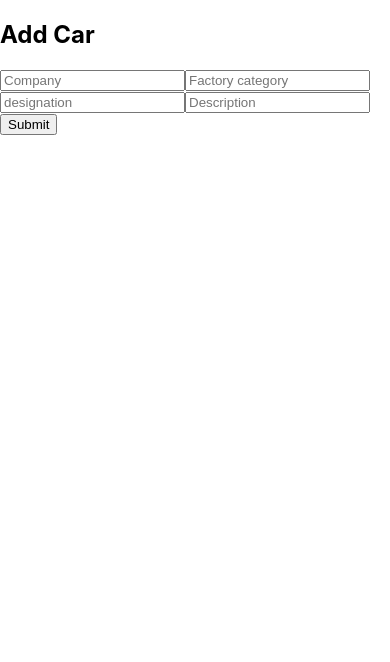
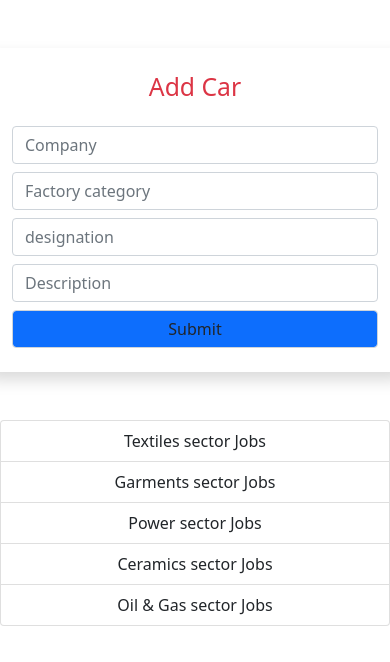
Before and after one commit to Razibul-Alam/share-your-trip-client, a React (Create React App) app: page / in a window 390 px wide. Shown: the top 662 px of the page. Built offline with nearby package versions, Linux system fonts and the light colour scheme; no server answers.

Commit message:
all blogs loading setup

```diff
--- a/package.json
+++ b/package.json
@@ -7,8 +7,10 @@
     "@testing-library/react": "^12.1.2",
     "@testing-library/user-event": "^13.5.0",
     "axios": "^0.25.0",
+    "bootstrap": "^5.1.3",
     "firebase": "^9.6.4",
     "react": "^17.0.2",
+    "react-bootstrap": "^2.1.1",
     "react-dom": "^17.0.2",
     "react-hook-form": "^7.25.0",
     "react-scripts": "5.0.0",
--- /dev/null
+++ b/public/SidebarData.json
@@ -0,0 +1,34 @@
+[
+    {
+        "id": 1,
+        "title": "Textiles sector Jobs",
+        "category":"textile"
+
+      },
+    {
+        "id": 2,
+        "title": "Garments sector Jobs",
+        "category":"garment"
+
+      },
+    {
+        "id": 3,
+        "title": "Power sector Jobs",
+        "category":"power"
+
+      },
+    {
+        "id": 4,
+        "title": "Ceramics sector Jobs",
+        "category":"ceramic"
+
+      },
+
+    {
+        "id": 5,
+        "title": "Oil & Gas sector Jobs",
+        "category":"oil"
+
+      }
+
+  ]
--- a/src/App.js
+++ b/src/App.js
@@ -1,11 +1,13 @@
 import logo from './logo.svg';
 import './App.css';
 import PostBlog from './Pages/PostBlog/PostBlog';
+import HomeMain from './Pages/PostBlog/Home-Page/HomeMain/HomeMain';
 
 function App() {
   return (
     <>
     <PostBlog/>
+    <HomeMain/>
     </>
   );
 }
--- /dev/null
+++ b/src/Pages/PostBlog/Home-Page/AllBlogs/Allblogs.js
@@ -0,0 +1,28 @@
+import React, { useEffect, useState } from 'react';
+import { Row } from 'react-bootstrap';
+
+// import { useSelector, useDispatch } from 'react-redux';
+import SingleBlog from './../SingleBlog/SingleBlog';
+
+const AllBlogs = ({category}) => {
+    const [jobs,setJobs]=useState([])
+    //   let info = useSelector((state) =>state.jobs.jobs)
+//   const dispatch = useDispatch()
+
+    useEffect(()=>{
+fetch(`https://dry-mesa-09659.herokuapp.com/allblogs?search=${category}`)
+.then(res=>res.json())
+.then(data=>setJobs(data))
+    },[category])
+    console.log(jobs)
+
+    return (
+        <div className='container my-5'>
+            <Row xs={1} md={2} className="g-4 mt-3">
+           {jobs?.map(job=><SingleBlog job={job} key={job._id}/>)}
+        </Row>
+        </div>
+    );
+};
+
+export default AllBlogs;
--- /dev/null
+++ b/src/Pages/PostBlog/Home-Page/HomeMain/HomeMain.js
@@ -0,0 +1,24 @@
+import React,{useState} from 'react';
+import HomeSidebar from './../HomeSidebar/HomeSidebar';
+import AllBlogs from './../AllBlogs/Allblogs';
+
+const HomeMain = () => {
+    const[category,setCategory]=useState('e')
+    const selectSector =(category)=>{
+        setCategory(category)
+            }
+    return (
+
+        <div className='row'>
+            <div className='col-lg-3 sidebar'>
+          <HomeSidebar selectSector={selectSector}/>
+            </div>
+            <div className='col-lg-9'>
+            <AllBlogs category={category}/>
+            </div>
+        </div>
+
+    );
+};
+
+export default HomeMain;
--- /dev/null
+++ b/src/Pages/PostBlog/Home-Page/HomeSidebar/HomeSidebar.css
@@ -0,0 +1,25 @@
+.sidebar {
+    width: 100%;
+    height: 100vh;
+    top: 10;
+  }
+  a{
+    text-decoration: none;
+  }
+  li{
+      list-style: none;
+      margin-top: 10px;
+  }
+  a:hover{
+      text-decoration:underline;
+  }
+
+  /* media query */
+  @media only screen and (max-width: 768px) {
+    .sidebar {
+        width: 100%;
+        height: 100%;
+        margin: auto;
+      text-align: center;
+    }
+  }
--- /dev/null
+++ b/src/Pages/PostBlog/Home-Page/HomeSidebar/HomeSidebar.js
@@ -0,0 +1,29 @@
+import React,{useEffect,useState} from 'react';
+import './HomeSidebar.css'
+import { Button,ListGroup } from 'react-bootstrap';
+// import {
+//     Switch,
+//       Route,
+//       Link,
+//       useRouteMatch
+//     } from "react-router-dom";
+const HomeSidebar = ({selectSector}) => {
+  const[sectors,setSectors]=useState([])
+  useEffect(()=>{
+    fetch('./SidebarData.json')
+    .then(res=>res.json())
+    .then(data=>setSectors(data))
+        },[])
+
+console.log(sectors)
+    return (
+        <div className='mt-5'>
+           <ListGroup>
+  {sectors?.map(sector=><ListGroup.Item onClick={()=>{selectSector('g')}}>{sector.title}</ListGroup.Item>)}
+</ListGroup>
+          </div>
+
+    );
+};
+
+export default HomeSidebar;
--- /dev/null
+++ b/src/Pages/PostBlog/Home-Page/SingleBlog/SingleBlog.js
@@ -0,0 +1,37 @@
+import React from 'react';
+import { Col,Card,Button} from 'react-bootstrap';
+// import { Link } from 'react-router-dom';
+import axios from 'axios'
+
+const SingleBlog = ({job}) => {
+    const{_id,img,company,description,designation}=job;
+    const addToFavorite=(job)=>{
+      axios.post('http://localhost:5000/addfavorite',job)
+      .then(response => {
+      })
+      }
+    return (
+        <Col className=''>
+      <Card>
+        <Card.Img variant="top" src={img} className='img-fluid' />
+        <Card.Body>
+          <Card.Title>{company}</Card.Title>
+          <Card.Text>
+           {designation}
+          </Card.Text>
+          <Card.Text>
+           {description}
+          </Card.Text>
+          <div className="d-flex justify-content-between align-items-center">
+          </div>
+          <div className='d-flex justify-content-between'>
+          <button className='btn btn-success'onClick={()=>{addToFavorite(job)}}>Add To favorite</button>
+          {/* <Link to={`apply/${_id}`}>Apply</Link> */}
+          </div>
+        </Card.Body>
+      </Card>
+    </Col>
+    );
+};
+
+export default SingleBlog;
--- a/src/index.js
+++ b/src/index.js
@@ -3,6 +3,7 @@ import ReactDOM from 'react-dom';
 import './index.css';
 import App from './App';
 import reportWebVitals from './reportWebVitals';
+import 'bootstrap/dist/css/bootstrap.min.css';
 
 ReactDOM.render(
   <React.StrictMode>
```
Also changed, not shown: 1 other file (tests, documents, lock files or other folders).
